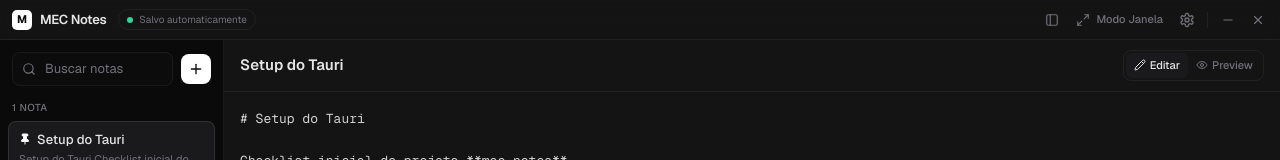
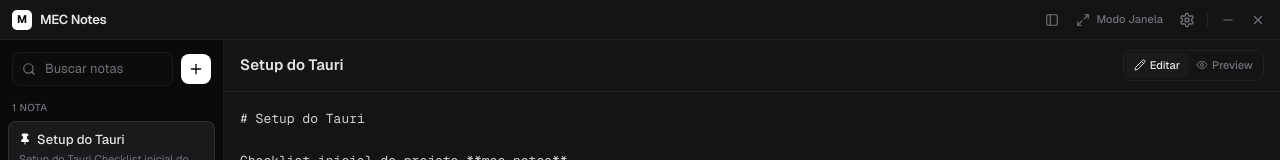
Before and after one commit to devcarloshenrique/mec-notes, a React (Vite) app: page / in a window 1280 px wide. Shown: the top 160 px of the page. Built offline with nearby package versions, Linux system fonts and the light colour scheme.

Commit message:
feat(ui): remove auto-save status pill from titlebar

```diff
--- a/src/components/WindowTitlebar.tsx
+++ b/src/components/WindowTitlebar.tsx
@@ -8,7 +8,6 @@ type Props = {
   onMinimize: () => void;
   onToggleSidebar?: () => void;
   isSidebarOpen?: boolean;
-  saveState: "saved" | "saving" | "unsaved";
 };
 
 export const WindowTitlebar: React.FC<Props> = ({
@@ -18,39 +17,19 @@ export const WindowTitlebar: React.FC<Props> = ({
   onMinimize,
   onToggleSidebar,
   isSidebarOpen = true,
-  saveState,
 }) => {
   return (
     <header
       data-tauri-drag-region
       className="flex h-10 shrink-0 select-none items-center justify-between border-b border-border bg-card/60 pl-3 pr-2 backdrop-blur cursor-move"
     >
-      {/* Lado Esquerdo: Logo, Título e Status de Auto-save */}
+      {/* Lado Esquerdo: Logo e Título */}
       <div className="flex items-center gap-2 pointer-events-none">
         <span className="grid size-5 place-items-center rounded-[5px] bg-primary text-[11px] font-bold text-primary-foreground select-none">
           M
         </span>
         <span className="text-[13px] font-semibold tracking-tight text-foreground">
           MEC Notes
-        </span>
-        <span className="ml-1 hidden items-center gap-1.5 rounded-full border border-border px-2 py-0.5 sm:flex">
-          <span
-            className={`size-1.5 rounded-full ${
-              saveState === "saving"
-                ? "bg-white/60 animate-pulse"
-                : saveState === "unsaved"
-                ? "bg-white/40 animate-pulse"
-                : "bg-emerald-400"
-            }`}
-            aria-hidden
-          />
-          <span className="text-[10px] text-muted-foreground">
-            {saveState === "saving"
-              ? "Salvando…"
-              : saveState === "unsaved"
-              ? "Alterações pendentes"
-              : "Salvo automaticamente"}
-          </span>
         </span>
       </div>
 
```
